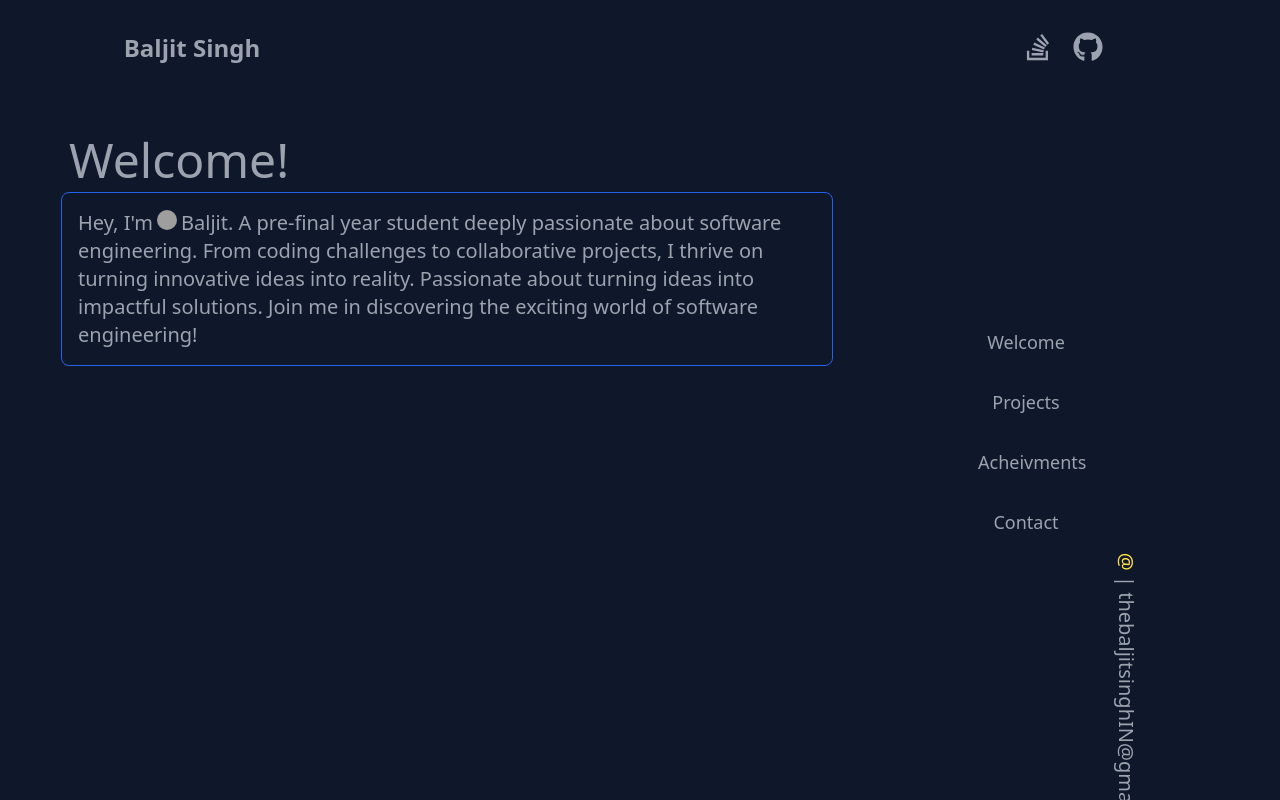
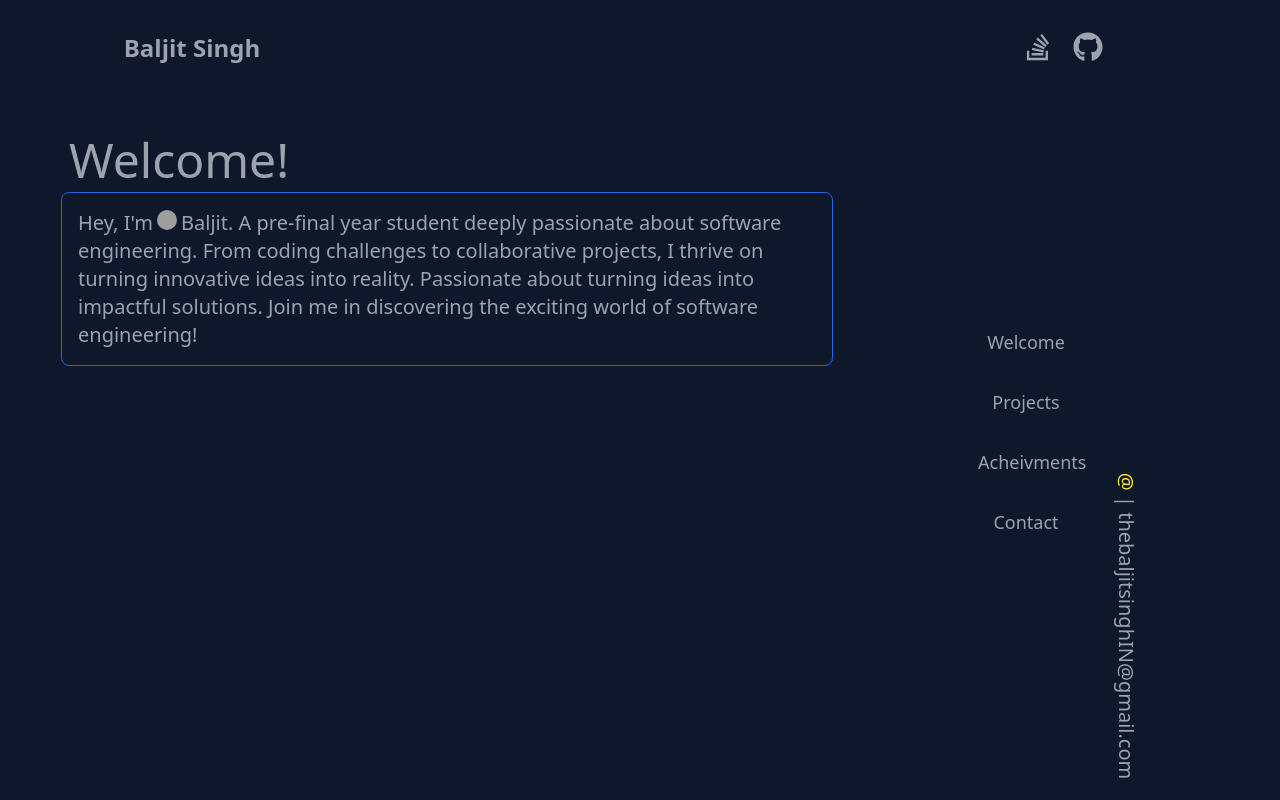
Before and after one commit to TheBaljitSingh/portfolio-v2, a React (Create React App) app: page / in a window 1280 px wide. Built offline with nearby package versions, Linux system fonts and the light colour scheme; grey boxes are pictures that could not be loaded; some icons are missing; the HTML template or start-up script is replaced by a standard one.

Commit message:
updated project

```diff
--- a/src/App.js
+++ b/src/App.js
@@ -55,7 +55,7 @@ function App(){
 
         <main className=' w-full h-screen my-24 text-gray-400 fixed '>
 
-          <p className='absolute bottom-0 right-0 transform rotate-90 mb-44 text-xl font-normal'> <span className='text-yellow-300'>@ </span>|  <span className='select-all'> thebaljitsinghIN@gmail.com</span></p>
+          <p className='absolute bottom-0 right-0 transform rotate-90 mb-64 text-xl font-normal'> <span className='text-yellow-300'>@ </span>|  <span className='select-all'> thebaljitsinghIN@gmail.com</span></p>
 
           <div className='max-w-[1158px] h-100% flex m-auto justify-between '>
             <div className=' w-2/3 flex-row my-8'> {/* margin change kar ke dekh le */}
```
